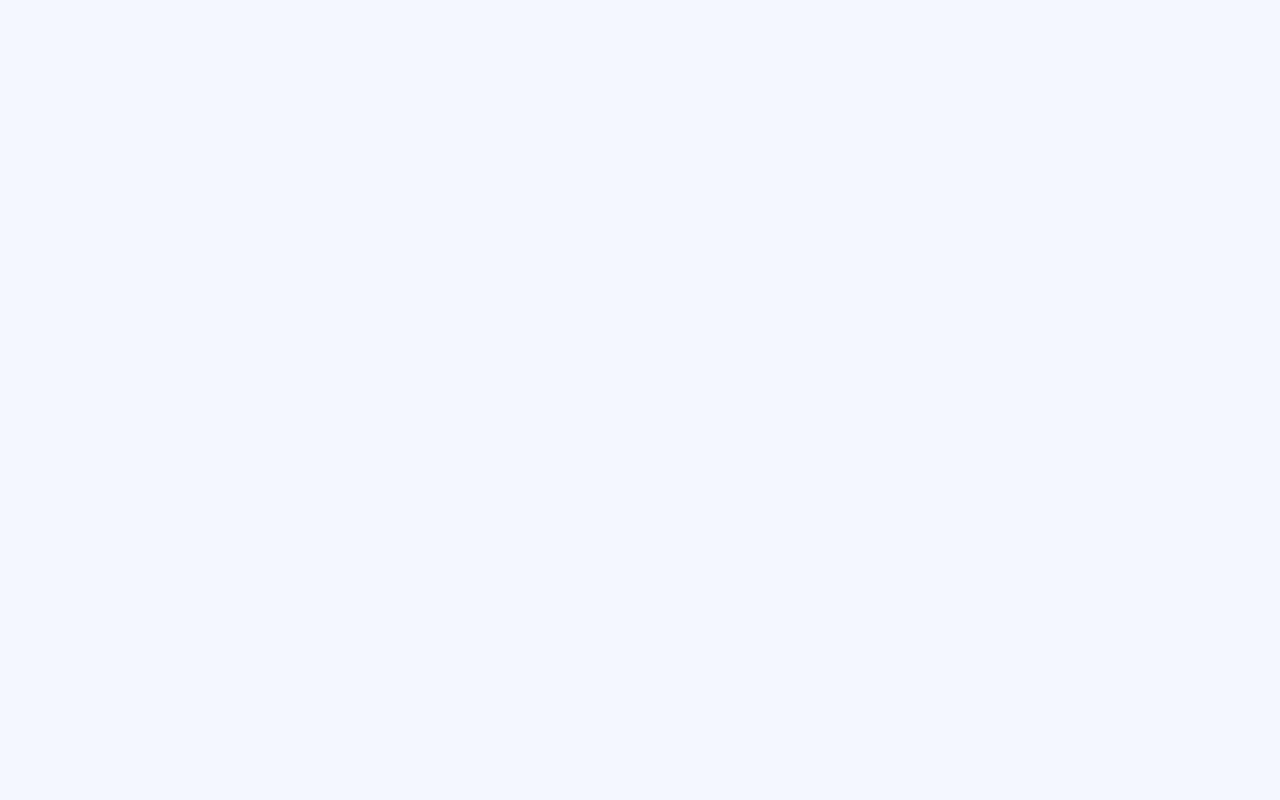
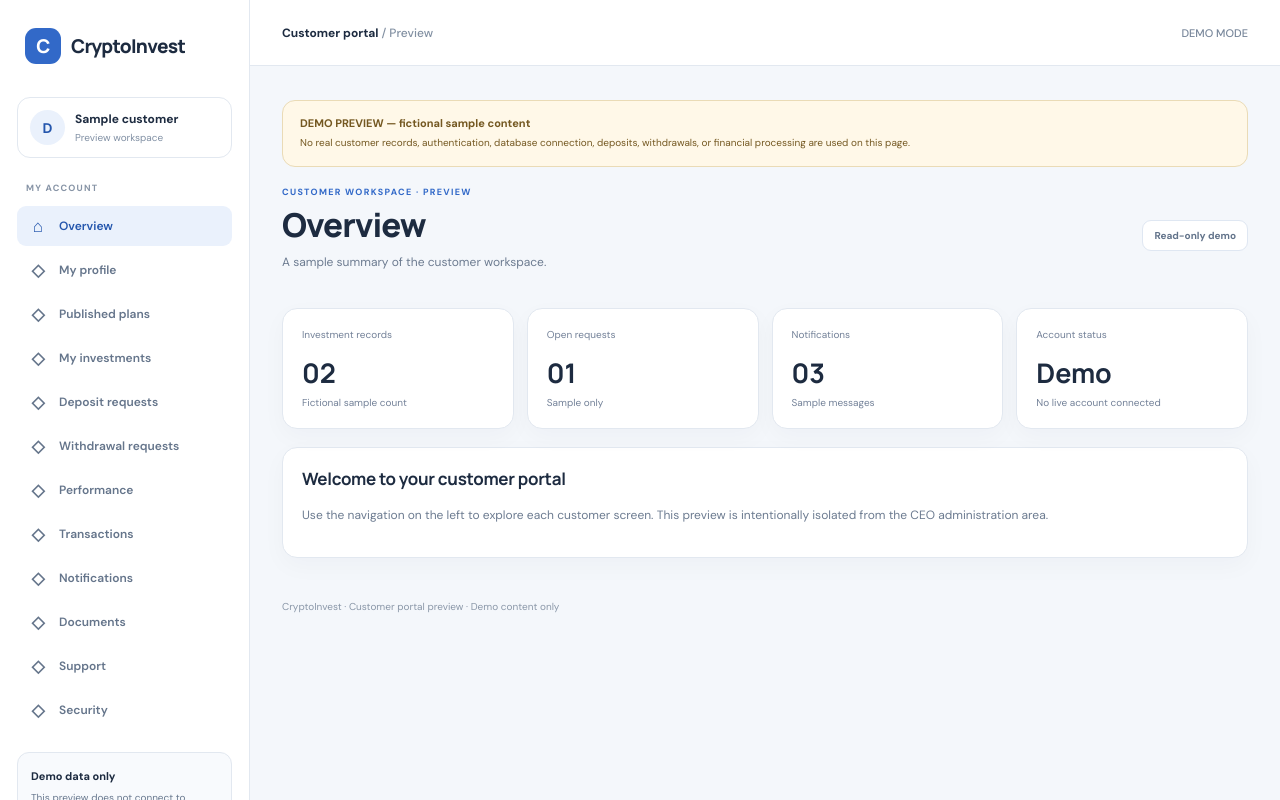
Before and after one commit to udofiaasianubong738-droid/Cryptocurrency, a Next.js app in the folder nextjs/: page /customer/preview in a window 1280 px wide. Before the commit this address had no page. Built offline with nearby package versions, Linux system fonts and the light colour scheme.

Commit message:
Add isolated read-only customer portal preview

```diff
--- /dev/null
+++ b/nextjs/src/app/customer/preview/page.tsx
@@ -0,0 +1,127 @@
+"use client";
+
+import { useState } from "react";
+
+const sections = [
+  ["overview", "Overview"],
+  ["profile", "My profile"],
+  ["plans", "Published plans"],
+  ["investments", "My investments"],
+  ["deposits", "Deposit requests"],
+  ["withdrawals", "Withdrawal requests"],
+  ["performance", "Performance"],
+  ["transactions", "Transactions"],
+  ["notifications", "Notifications"],
+  ["documents", "Documents"],
+  ["support", "Support"],
+  ["security", "Security"],
+] as const;
+
+type Section = (typeof sections)[number][0];
+
+const descriptions: Record<Section, string> = {
+  overview: "A sample summary of the customer workspace.",
+  profile: "A preview of the personal profile area.",
+  plans: "Only plans published by the platform would appear here.",
+  investments: "A customer-only view of assigned records.",
+  deposits: "Request submission is disabled in this preview.",
+  withdrawals: "Payout and withdrawal actions are disabled.",
+  performance: "Only verified records would appear in a connected account.",
+  transactions: "A read-only example of account activity.",
+  notifications: "Updates intended for this customer account.",
+  documents: "Documents would be scoped to the signed-in customer.",
+  support: "A preview of the customer support area.",
+  security: "Account security settings will be connected after authentication review.",
+};
+
+export default function CustomerPreviewPage() {
+  const [active, setActive] = useState<Section>("overview");
+  const [mobileOpen, setMobileOpen] = useState(false);
+
+  return (
+    <div className="customer-shell">
+      <aside className={mobileOpen ? "customer-sidebar customer-sidebar-open" : "customer-sidebar"}>
+        <a href="#preview-home" className="customer-brand">
+          <span className="customer-brand-mark">C</span><span>CryptoInvest</span>
+        </a>
+        <div className="customer-account-chip">
+          <span className="customer-avatar">D</span>
+          <span><strong>Sample customer</strong><small>Preview workspace</small></span>
+        </div>
+        <nav className="customer-nav" aria-label="Preview navigation">
+          <p>MY ACCOUNT</p>
+          {sections.map(([id, label]) => (
+            <button
+              key={id}
+              type="button"
+              onClick={() => { setActive(id); setMobileOpen(false); }}
+              className={active === id ? "customer-nav-item customer-nav-active" : "customer-nav-item"}
+              style={{ width: "100%", border: 0, textAlign: "left", cursor: "pointer", background: active === id ? undefined : "transparent" }}
+            >
+              <span aria-hidden="true">{id === "overview" ? "⌂" : "◇"}</span>{label}
+            </button>
+          ))}
+        </nav>
+        <div className="customer-sidebar-bottom">
+          <div className="customer-private-note">
+            <strong>Demo data only</strong>
+            <p>This preview does not connect to customer accounts or the database.</p>
+          </div>
+        </div>
+      </aside>
+
+      <div className="customer-main">
+        <header className="customer-topbar">
+          <button className="customer-menu-button" onClick={() => setMobileOpen(!mobileOpen)} aria-label="Toggle navigation">☰</button>
+          <span>Customer portal <span className="customer-crumb">/ Preview</span></span>
+          <span className="customer-user-email">DEMO MODE</span>
+        </header>
+        <main className="customer-content" id="preview-home">
+          <div className="customer-safety-banner" role="note">
+            <strong>DEMO PREVIEW — fictional sample content</strong>
+            <p>No real customer records, authentication, database connection, deposits, withdrawals, or financial processing are used on this page.</p>
+          </div>
+
+          <div className="customer-heading">
+            <div>
+              <p className="customer-eyebrow">CUSTOMER WORKSPACE · PREVIEW</p>
+              <h1>{sections.find(([id]) => id === active)?.[1]}</h1>
+              <p className="customer-muted">{descriptions[active]}</p>
+            </div>
+            <span className="customer-readonly">Read-only demo</span>
+          </div>
+
+          {active === "overview" ? (
+            <>
+              <div className="customer-metrics">
+                <article><small>Investment records</small><strong>02</strong><span>Fictional sample count</span></article>
+                <article><small>Open requests</small><strong>01</strong><span>Sample only</span></article>
+                <article><small>Notifications</small><strong>03</strong><span>Sample messages</span></article>
+                <article><small>Account status</small><strong>Demo</strong><span>No live account connected</span></article>
+              </div>
+              <section className="customer-panel">
+                <h2>Welcome to your customer portal</h2>
+                <p className="customer-muted">Use the navigation on the left to explore each customer screen. This preview is intentionally isolated from the CEO administration area.</p>
+              </section>
+            </>
+          ) : (
+            <section className="customer-panel">
+              <h2>{sections.find(([id]) => id === active)?.[1]}</h2>
+              <div className="customer-empty">
+                <strong>{active === "plans" ? "Sample published-plan view" : "Preview screen ready"}</strong>
+                <p>{descriptions[active]} Real records will only be displayed after secure sign-in and verified customer-level database permissions are connected.</p>
+              </div>
+              {(active === "deposits" || active === "withdrawals") && (
+                <div className="customer-safety-banner">
+                  <strong>Actions unavailable</strong>
+                  <p>This is a visual preview only. No request can be submitted and no funds can be moved.</p>
+                </div>
+              )}
+            </section>
+          )}
+          <footer className="customer-footer">CryptoInvest · Customer portal preview · Demo content only</footer>
+        </main>
+      </div>
+    </div>
+  );
+}
```
